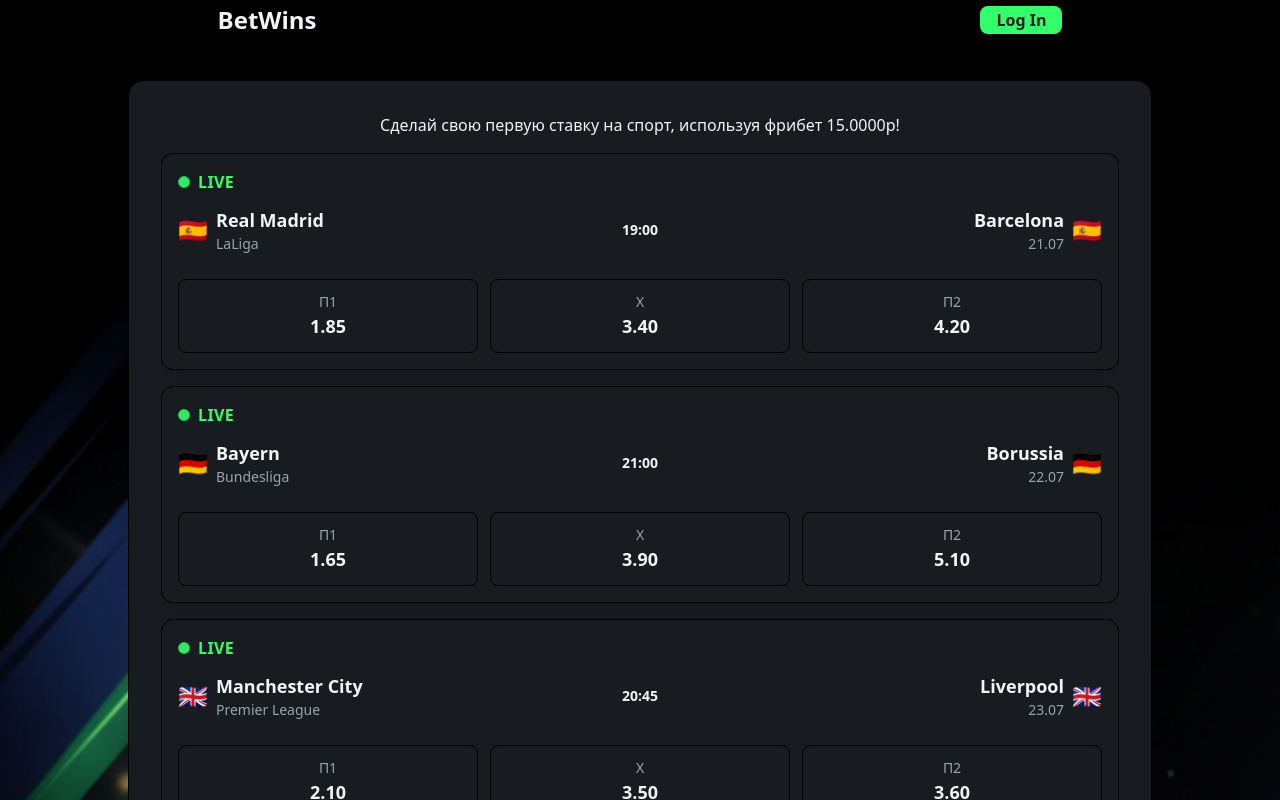
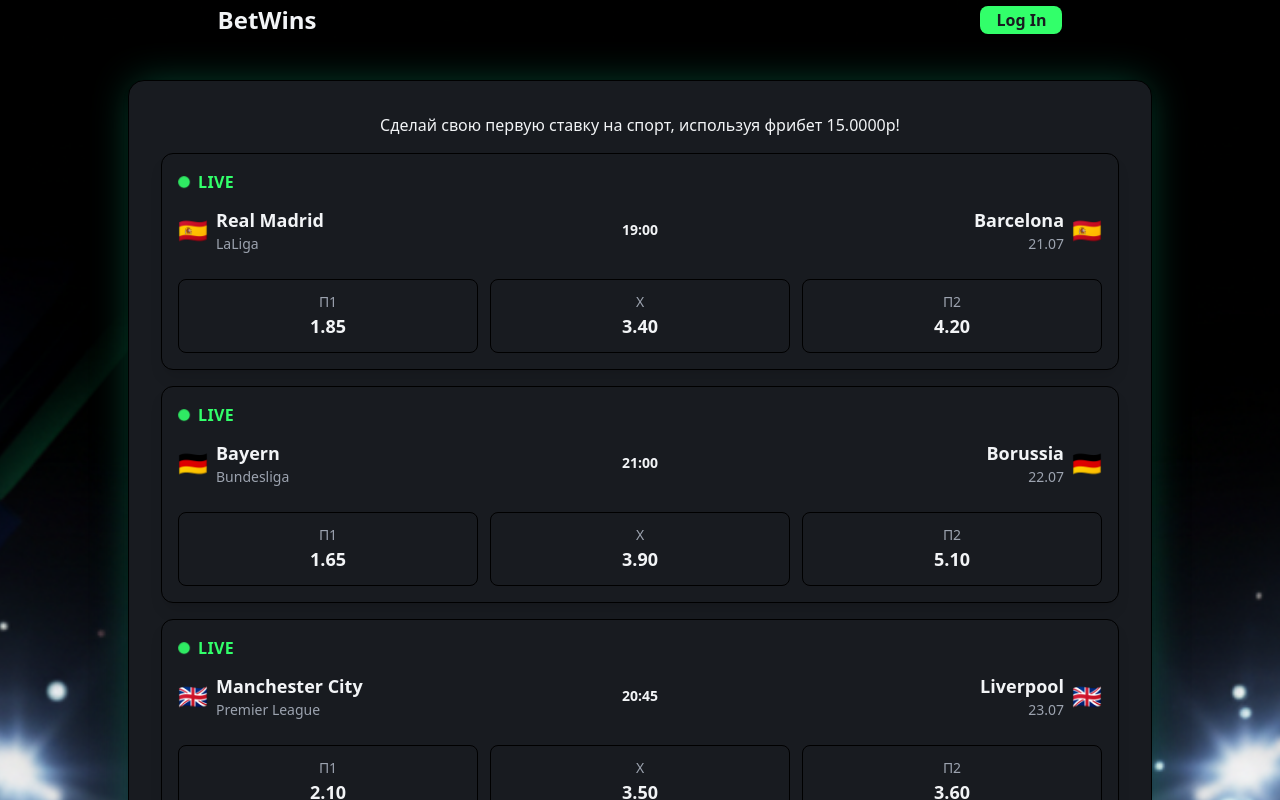
Before and after one commit to Qanda1337/test-betting-landing, a Vue app: page / in a window 1280 px wide. Shown: the top 800 px of the page. Built offline with nearby package versions, Linux system fonts and the light colour scheme.

Commit message:
add hover in main block

```diff
--- a/src/App.vue
+++ b/src/App.vue
@@ -18,9 +18,10 @@
 </script>
 
 <template>
+  <div class="main-background" >
     <Header />
       <main class="flex-1 py-10 px-4" data-aos="fade-up">
-      <div class="max-w-5xl mx-auto bg-[var(--bg-card)] rounded-2xl p-8 shadow-xxl border-1 border-[var(--border-color)] space-y-4">
+        <div class="main-content-wrapper max-w-5xl mx-auto bg-[var(--bg-card)] rounded-2xl p-8 border-1 border-[var(--border-color)] space-y-4 shadow-custom-glow">
 
           <h1 class="text-[var(--text-main)] text-center">Сделай свою первую ставку на спорт, используя фрибет 15.0000p!</h1>
 
@@ -133,8 +134,32 @@
           </GameEventCard>
         </div>
       </main>
-
     <Footer />
+  </div>
 
     <RegistrationModal :visible="showModal" @close="showModal = false" />
 </template>
+
+<style>
+.main-background {
+  background-image: url('./assets/background.png');
+  background-size: cover;
+  background-attachment: scroll;
+  background-position: center center;
+  background-position: 50% 50%;
+  min-height: 100vh;
+  animation: backgroundPan 30s infinite alternate linear;
+}
+
+@keyframes backgroundPan {
+  0% { background-position: 55% 45%; }
+  100% { background-position: 45% 55%; }
+}
+
+.shadow-custom-glow {
+  box-shadow:
+        0 4px 6px -1px rgba(0, 0, 0, 0.1),
+        0 2px 4px -2px rgba(0, 0, 0, 0.1),
+        0 0 40px -5px rgba(15, 186, 129, 0.4);
+}
+</style>
--- a/src/style.css
+++ b/src/style.css
@@ -14,10 +14,3 @@
   --text-main: #F2F4F6;
   --text-secondary: #9CA3AF;
 }
-
-body {
-  background: var(--bg-main);
-  background-image: url('./assets/background.png');
-  background-size: cover;
-  background-repeat: no-repeat;
-}
```
Lines whose indentation alone changed are shown as unchanged.
